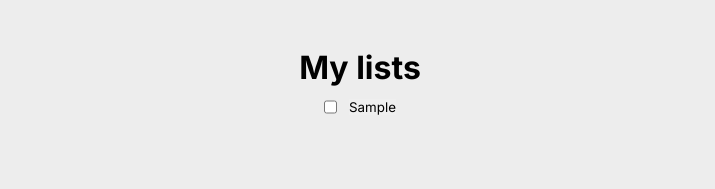
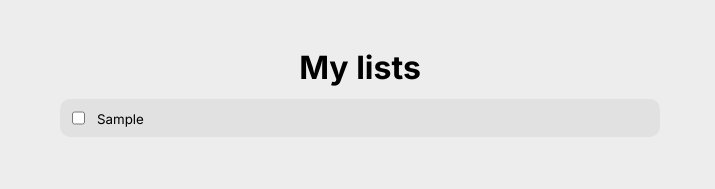
Before and after one commit to lz-junior/tasks, a React (Vite) app: page / in a window 1280 px wide. Both pictures are taken after typing "Sample" into the empty fields and a click on the button 944 px from the left and 738 px from the top of the page. Shown: the top 189 px of the page, without its empty margins (280-995 px from the left). Built offline with nearby package versions, Linux system fonts and the light colour scheme; a web font is replaced by a local one.

Commit message:
styles started ListItem

```diff
--- a/src/pages/Home/components/listItem.module.css
+++ /dev/null
@@ -1,14 +0,0 @@
-.container {
-  display: flex;
-  gap: 12px;
-}
-
-.item {
-  background-color: none;
-  border: none;
-}
-
-.itemTrash {
-  background-color: none;
-  border: none;
-}
--- a/src/pages/Home/components/lists/ListItem.tsx
+++ b/src/pages/Home/components/lists/ListItem.tsx
@@ -1,5 +1,5 @@
 import React, { useState } from 'react';
-import classes from "../listItem.module.css"
+import classes from "./listItem.module.css"
 import Tasks from '../tasks/Tasks';
 
 
@@ -26,9 +26,10 @@ const CheckList: React.FC<TaskItemProps> = ({ task })=> {
 
 
   return (
-    <div className={classes.container}>
+    <li className={classes.container}>
       <input
         type="checkbox"
+        className={classes.checkbox}
         checked={isChecked}
         onChange={handleCheckboxChange}
       />
@@ -39,7 +40,7 @@ const CheckList: React.FC<TaskItemProps> = ({ task })=> {
           {task}
       </button>
       {openTasks && <Tasks saveTask={tasks} onAddTask={handleAddTask} />}
-    </div>
+    </li>
   );
 }
 
--- /dev/null
+++ b/src/pages/Home/components/lists/listItem.module.css
@@ -0,0 +1,14 @@
+.container {
+  display: flex;
+  gap: 12px;
+  padding: 12px;
+  width: 600px;
+  height: 38px;
+  border-radius: 10px;
+  background-color: rgba(0, 0, 0, 0.050);
+}
+
+.item {
+  background: none;
+  border: none;
+}
--- a/src/pages/Home/components/tasks/TaskOfTasks.tsx
+++ b/src/pages/Home/components/tasks/TaskOfTasks.tsx
@@ -1,5 +1,5 @@
 import React, { useState } from 'react';
-import classes from "../listItem.module.css"
+import classes from "./tasks.module.css"
 import SubTask from '../subtasks/SubTask';
 
 
--- /dev/null
+++ b/src/pages/Home/components/tasks/tasks.module.css
@@ -0,0 +1,4 @@
+.item {
+  background-color: none;
+  border: none;
+}
```
